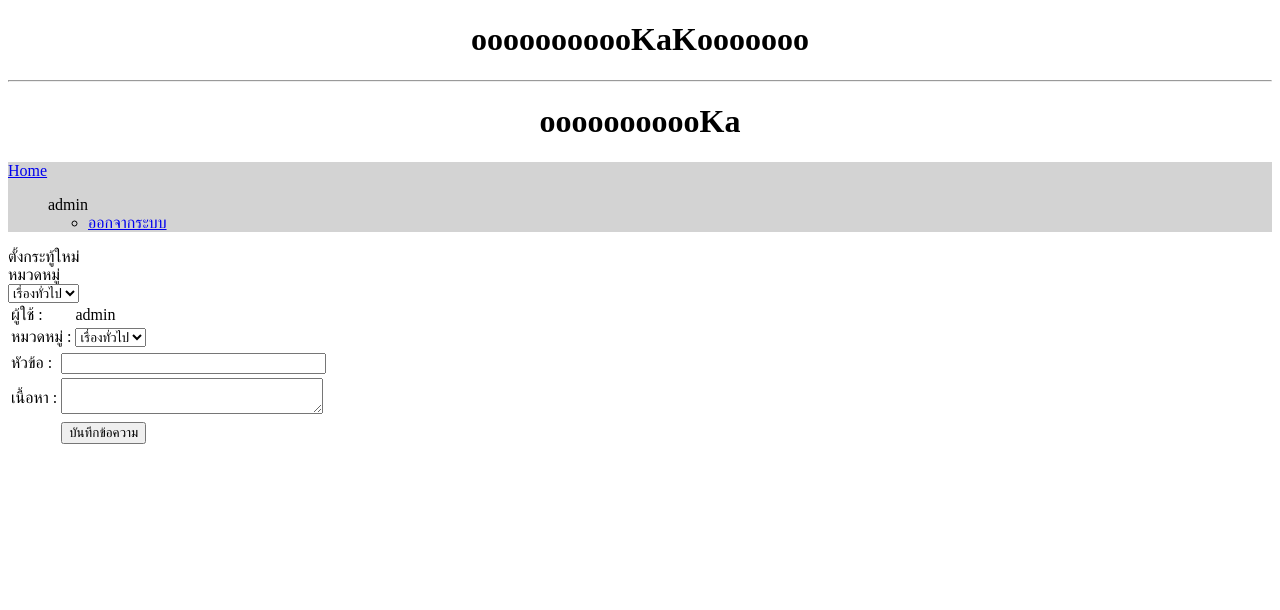
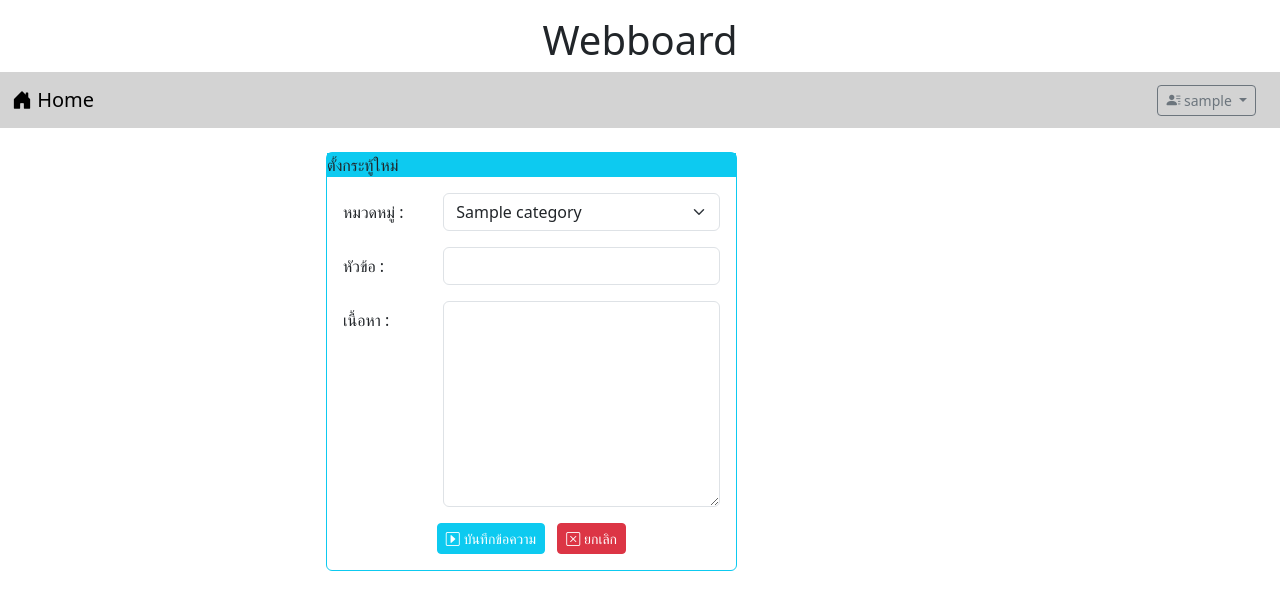
Before and after one commit to Chainares/app_66, a PHP site: page /newpost.php in a window 1280 px wide. Shown: the top 610 px of the page. Run offline with PHP 8.4, Linux system fonts and the light colour scheme; the visitor is signed in with stand-in values (Sample User, id 1); tables that the repository leaves empty hold one stand-in row (values such as "Sample post").

Commit message:
home/8-9
h-8-9

```diff
--- a/newpost.php
+++ b/newpost.php
@@ -1,59 +1,75 @@
-
 <?php
     session_start();
     if(!isset($_SESSION['id'])){
-    header("location:index.php");
+        header("location: index.php");
         die();
-}?>
+    }
+?>
 <!DOCTYPE html>
 <html lang="en">
 <head>
     <meta charset="UTF-8">
+    <meta http-equiv="X-UA-Compatible" content="IE=edge">
     <meta name="viewport" content="width=device-width, initial-scale=1.0">
-    <title>new post</title>
+    <link href="https://cdn.jsdelivr.net/npm/bootstrap@5.3.0-alpha1/dist/css/bootstrap.min.css" rel="stylesheet" integrity="sha384-GLhlTQ8iRABdZLl6O3oVMWSktQOp6b7In1Zl3/Jr59b6EGGoI1aFkw7cmDA6j6gD" crossorigin="anonymous">
+    <script src="https://cdn.jsdelivr.net/npm/bootstrap@5.3.0-alpha1/dist/js/bootstrap.bundle.min.js" integrity="sha384-w76AqPfDkMBDXo30jS1Sgez6pr3x5MlQ1ZAGC+nuZB+EYdgRZgiwxhTBTkF7CXvN" crossorigin="anonymous"></script>
+    <link rel="stylesheet" href="https://cdn.jsdelivr.net/npm/bootstrap-icons@1.10.3/font/bootstrap-icons.css">
+    <title>Webboard</title>
 </head>
-<h1 style="text-align: center;">ooooooooooKaKooooooo</h1>
-    <hr>
 <body>
-<div class="container">
-    <h1 style="text-align: center;" class="mt-3">ooooooooooKa</h1>
-    <?php include"nav.php" ?>
-    <div class="col-lg-3 col-md-2 col-sm-1"></div>
-    <div class="col-lg-6 col-md-8 col-sm-10">
-        <div class="card borde-info">
-            <div class="card-header bg-info text-wite">ตั้งกระทู้ใหม่</div>
+    <div class="contianer">
+    <h1 style="text-align: center;" class="mt-3">Webboard</h1>
+    <?php include "nav.php"; ?>
+    <br>
+        <div class="row">
+            <div class="col-lg-3"></div>
+            <div class="col-lg-4">
+            <div class="card text-dark bg-white border-info">
+                <div class="card-border bg-info tesxt-white">ตั้งกระทู้ใหม่</div>
                 <div class="card-body">
                     <form action="newpost_save.php" method="post">
+                        <div class="row mb-3">
+                            <label class="col-lg-3 col-form-label">หมวดหมู่ :</label>
+                            <div class="col-lg-9">
+                                <select name="category" class="form-select">
+                                    <?php
+                                           $conn = new PDO("mysql:host=localhost;dbname=app66;charset=utf8", "root", "");
+                                           $sql = "SELECT * FROM category";
+                                           foreach($conn->query($sql) as $row){
+                                            echo "<option value = $row[id]>$row[name]</option>";
+                                           }
+                                           $conn=null;
+                                    ?>
+                                </select>
+                            </div>
+                        </div>
+                                <div class="row mb-3">
+                                    <label class="col-lg-3 col-form-label">หัวข้อ :</label>
+                                    <div class="col-lg-9">
+                                        <input type="text" name="topic" class="form-control" required>
+                                    </div>
+                                </div>
+                                <div class="row mb-3">
+                                    <label class="col-lg-3 col-form-label">เนื้อหา :</label>
+                                    <div class="col-lg-9">
+                                        <textarea class="form-control" name="comment" rows="8"></textarea>
+                                    </div>
+                                </div>
                                 <div class="row">
-            <label class="col-lg-3 col-form-label">หมวดหมู่</label>
-            <div class="col-lg-9">
-                <select name="category" class="form-slect">
-                    <option value="ge">เรื่องทั่วไป</option>
-                    <option>เรื่องทั่วไป</option>
-
-                </select>
+                            <div class="col-lg-12">
+                                <center>
+                                    <button type="submit" class="btn btn-info btn-sm text-white me-2">
+                                        <i class="bi bi-car-right-square"></i><i class="bi bi-caret-right-square me-1"></i>บันทึกข้อความ</button>
+                                    <button type="rest" class="btn btn-danger btn-sm">
+                                        <i class="bi bi-x-square"></i> ยกเลิก</button>
+                                    </center>
                             </div>
                         </div>
                             </form>
                         </div>
-
                     </div>
                 </div>
+            <div class="col-lg-3 col-md-2 col-sm-1"></div>
         </div>
-
-
-<form>
-
-    <table>
-<tr><td>ผู้ใช้ :</td><td><?php echo $_SESSION["username"]; ?></td></tr>
-<tr><td>หมวดหมู่ :</td><td><select name="category">
-        <option value="genneral">เรื่องทั่วไป</option>
-        <option value="study">เรื่องเรียน</option> </select> </td></tr>
-<table style="border:0px">
-        <tr><td>หัวข้อ :</td><td><input type="text" name="topic" size="30"></td></tr>
-        <tr><td>เนื้อหา :</td><td><textarea name="contact"cols="30" rows="2"></textarea></td></tr>
-        <tr><td></td><td><input type="submit" value="บันทึกข้อความ"></td></tr>
-    </table>
-    </form>
+    </div>
 </body>
-</html>
```
Also changed, not shown: index.php (+11 -11 lines), post.php (+5 -6 lines), register.php (+18 -46 lines), verify.php (+12 -40 lines). Lines whose indentation alone changed are shown as unchanged.
